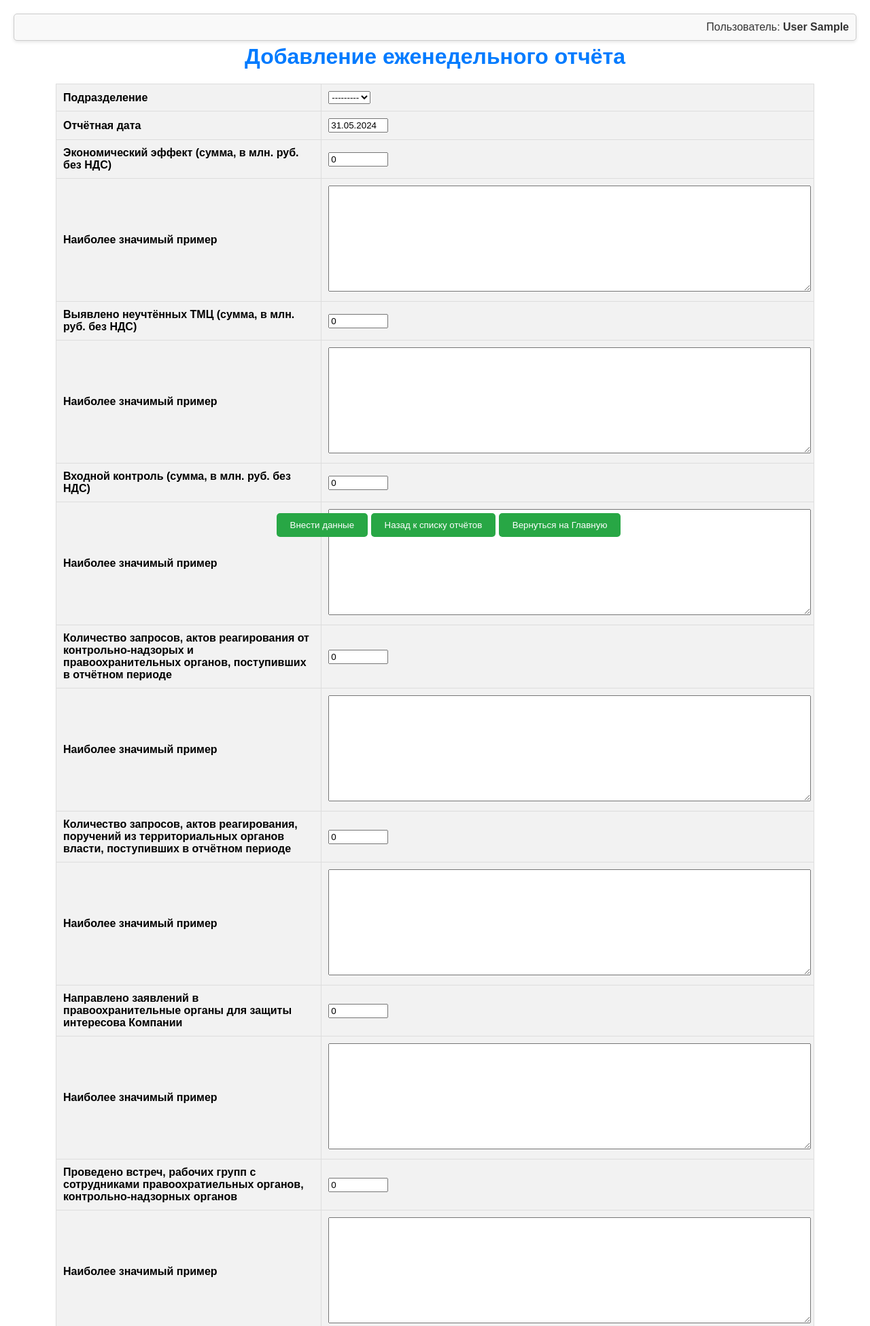
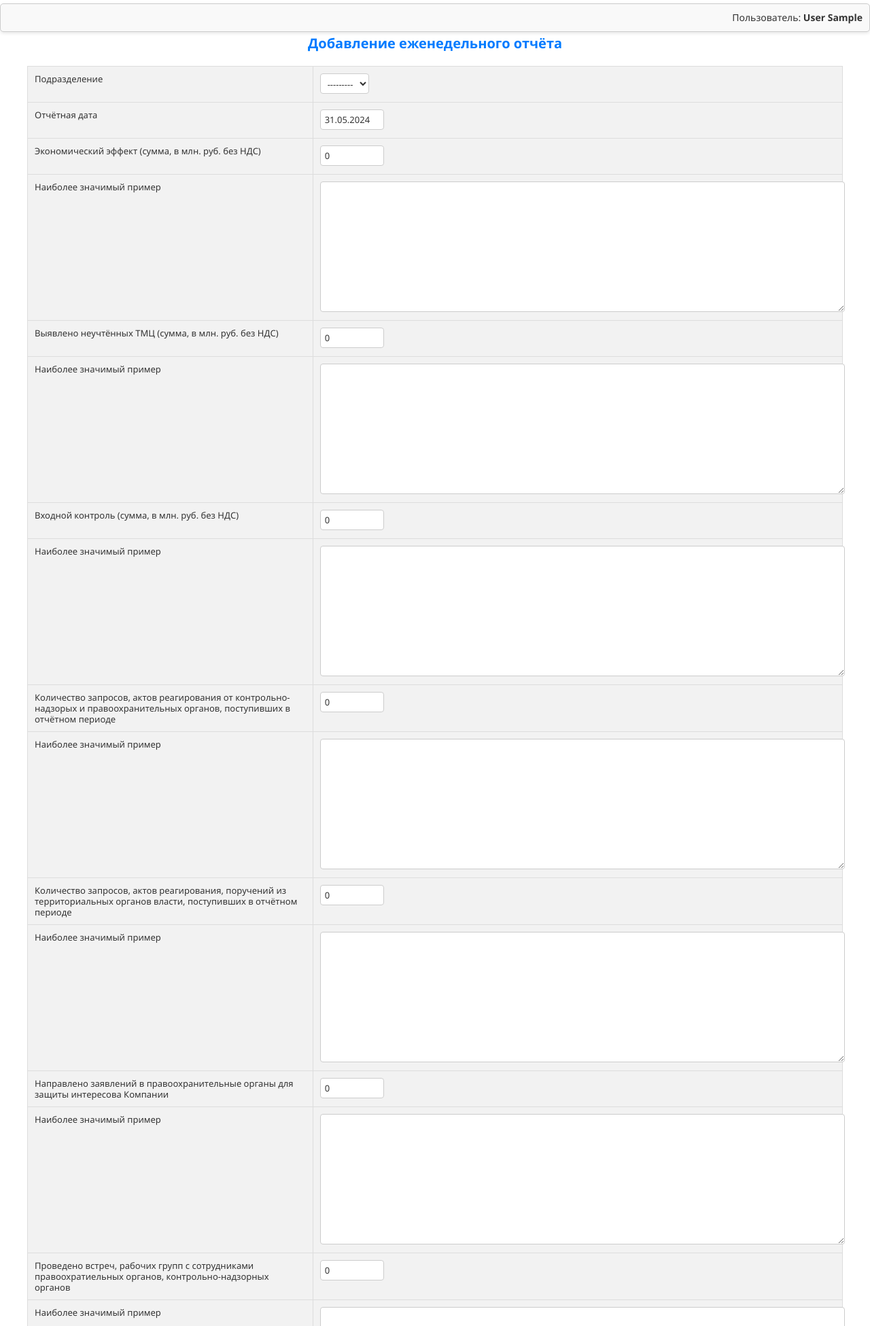
Before and after one commit to prizhimin/SB2, a Django app: page /general_weekly/add_general_weekly_report/ in a window 1280 px wide. Shown: the top 1951 px of the page at 68% size. Run offline with Django 5.2, Linux system fonts and the light colour scheme; the visitor is signed in with stand-in values (Sample User, id 1); data comes from the database, SQL or seed files in the repository; lists and menus that the app fills with data are empty.

Commit message:
Изменена структура html и исправлен urls

```diff
--- a/accounts/templates/accounts/login.html
+++ b/accounts/templates/accounts/login.html
@@ -8,7 +8,6 @@
     <link rel="stylesheet" type="text/css" href="{% static 'css/styles.css' %}">
 </head>
 <body>
-
     <form method="post" class="login-form">
         <h2>Вход</h2>
         {% csrf_token %}
--- a/daily/templates/daily/add_daily_report.html
+++ b/daily/templates/daily/add_daily_report.html
@@ -73,3 +73,5 @@
         </form>
     </div>
 {% endblock %}
+{% block buttons %}
+{% endblock %}
--- a/daily/templates/daily/edit_daily_report.html
+++ b/daily/templates/daily/edit_daily_report.html
@@ -58,6 +58,7 @@
                 <td>{{ form.field_11 }} </td>
             </tr>
         </table>
+        <p></p>
         <div class="actions">
             <button type="submit">Сохранить изменения</button>
             <!-- Кнопка "Назад к списку отчётов" -->
--- a/daily/templates/daily/report_details.html
+++ b/daily/templates/daily/report_details.html
@@ -59,6 +59,9 @@
                 </tr>
             </table>
         </div>
+    </div>
+{% endblock %}
+{% block buttons %}
     <div class="actions">
         <!-- Кнопка "Редактирование отчёта" -->
         <a href="{% url 'edit_daily_report' report.id %}" class="action-link">
@@ -73,5 +76,4 @@
             <button type="button">Назад к списку отчётов</button>
         </a>
     </div>
-    </div>
 {% endblock %}
--- a/daily/templates/daily/summary_report.html
+++ b/daily/templates/daily/summary_report.html
@@ -35,6 +35,9 @@
                     {% endfor %}
                 </ul>
             </div>
+    </div>
+{% endblock %}
+{% block buttons %}
     <div class="actions">
         <!-- Кнопка "Назад к списку отчётов" -->
         <a href="{% url 'daily_reports' %}" class="action-link">
@@ -45,5 +48,4 @@
             <button type="button">Вернуться на Главную</button>
         </a>
     </div>
-        </div>
 {% endblock %}
--- a/dashboard/templates/dashboard/dashboard.html
+++ b/dashboard/templates/dashboard/dashboard.html
@@ -13,6 +13,8 @@
             {% endfor %}
         </ul>
     </div>
+{% endblock %}
+{% block buttons %}
     <div class="actions">
         <a href="{% url 'accounts:custom_logout'  %}">
             <button type="button">Выход</button>
--- a/general_weekly/templates/general_weekly/add_general_weekly_report.html
+++ b/general_weekly/templates/general_weekly/add_general_weekly_report.html
@@ -20,7 +20,8 @@
 {%  endblock %}
 {% block content %}
     <h1>Добавление еженедельного отчёта</h1>
-        <form method="post">
+    <div class="container">
+        <form method="post" class="form-group">
             {% csrf_token %}
             <div class="container">
                 <table>
@@ -44,4 +45,7 @@
                 </a>
             </div>
         </form>
+    </div>
 {% endblock %}
+{% block buttons %}
+{% endblock %}
--- a/general_weekly/templates/general_weekly/report_details.html
+++ b/general_weekly/templates/general_weekly/report_details.html
@@ -93,6 +93,9 @@
                 </tr>
             </table>
         </div>
+    </div>
+{% endblock %}
+{% block buttons %}
     <div class="actions">
         <!-- Кнопка "Добавить новый ежедневный отчёт" -->
         <a href="{% url 'edit_general_weekly_report' report.id %}" class="action-link">
@@ -107,5 +110,4 @@
             <button type="button">Назад к списку отчётов</button>
         </a>
     </div>
-    </div>
 {% endblock %}
--- a/general_weekly/templates/general_weekly/report_list.html
+++ b/general_weekly/templates/general_weekly/report_list.html
@@ -25,6 +25,8 @@
                 {% endfor %}
             </ul>
     </div>
+{% endblock %}
+{% block buttons %}
     <!-- Кнопки  -->
     <div class="actions">
         <!-- Кнопка "Выход" -->
--- a/general_weekly/templates/general_weekly/summary_report.html
+++ b/general_weekly/templates/general_weekly/summary_report.html
@@ -35,6 +35,9 @@
                 {% endfor %}
             </ul>
         </div>
+    </div>
+{% endblock %}
+{% block buttons %}
     <div class="actions">
         <!-- Кнопка "Назад к списку отчётов" -->
         <a href="{% url 'general_weekly' %}" class="action-link">
@@ -45,5 +48,4 @@
             <button type="button">Вернуться на Главную</button>
         </a>
     </div>
-    </div>
 {% endblock %}
--- a/general_weekly/urls.py
+++ b/general_weekly/urls.py
@@ -7,7 +7,7 @@ urlpatterns = [
     path('', general_weekly, name='general_weekly'),  # Маршрут по умолчанию
     path('report/<int:report_id>/', general_weekly_report_details, name='general_weekly_report_details'),
     path('add_general_weekly_report/', add_general_weekly_report, name='add_general_weekly_report'),
-    path('edit_daily_report/<int:report_id>', edit_general_weekly_report, name='edit_general_weekly_report'),
+    path('edit_weekly_report/<int:report_id>', edit_general_weekly_report, name='edit_general_weekly_report'),
     path('access_denied_page/', general_weekly_access_denied_page, name='general_weekly_access_denied_page'),
     path('success_page/', success_page, name='success_page'),
     path('summary_report/', general_weekly_summary_report, name='general_weekly_summary_report'),
--- a/static/css/styles.css
+++ b/static/css/styles.css
@@ -1,47 +1,43 @@
 /* styles.css */
 
-/* Определение основного шрифта и внешнего отступа для всего контента страницы */
-body {
-    font-family: Arial, sans-serif; /* Используемый шрифт */
-    margin: 20px; /* Внешний отступ для всего контента */
+/* Общие стили для всех элементов страницы */
+html, body {
+    margin: 0; /* Убираем внешние отступы */
+    padding: 0; /* Убираем внутренние отступы */
+    height: 100%; /* Задаем высоту страницы в 100% высоты окна браузера */
 }
 
-/* Стили для заголовка h1 */
-h1 {
-    color: #007bff; /* Цвет текста заголовка */
-    text-align: center; /* Выравнивание текста по центру */
-    margin-top: 0; /* Убираем верхний отступ заголовка */
+/* Стили для header */
+header {
+    position: fixed; /* Фиксируем заголовок */
+    top: 0; /* Прикрепляем заголовок к верхней границе окна браузера */
+    width: 100%; /* Ширина равна 100% ширины окна браузера */
 }
 
-/* Стили для таблицы */
-table {
-    width: 100%; /* Ширина таблицы равна 100% от родительского контейнера */
-    border-collapse: collapse; /* Слияние границ ячеек */
-    margin-top: 20px; /* Отступ сверху для таблицы */
+/* Стили для main */
+main {
+    padding-top: 40px; /* Внутренний отступ сверху для учета высоты заголовка */
+    padding-bottom: 80px; /* Внутренний отступ снизу для учета высоты подвала */
+    min-height: calc(100% - 120px); /* Минимальная высота контейнера main (высота окна минус высота header и footer) */
 }
 
-/* Стили для ячеек заголовка и данных таблицы */
-th, td {
-    padding: 10px; /* Внутренний отступ в ячейках */
-    text-align: left; /* Выравнивание текста в ячейках по левому краю */
-    border: 1px solid #ddd; /* Граница ячеек */
+/* Стили для footer */
+footer {
+    padding: 10px 0; /* Внутренний отступ сверху и снизу */
+    position: fixed; /* Фиксируем подвал */
+    bottom: 0; /* Прикрепляем подвал к нижней границе окна браузера */
+    width: 100%; /* Ширина равна 100% ширины окна браузера */
 }
 
-/* Стили для ячеек заголовка таблицы */
-th {
-    background-color: #f2f2f2; /* Цвет фона ячеек заголовка */
+/* Стили для .container внутри main */
+main .container {
+    max-width: 1200px; /* Максимальная ширина контейнера main */
+    margin: 0 auto; /* Выравниваем контейнер по центру */
 }
 
-/* Стили для первой колонки таблицы */
-tr, td:first-child {
-    width: 40%; /* Ширина первой колонки равна 40% от общей ширины таблицы */
-}
-
-/* Стили для контейнера, содержащего основное содержимое страницы */
-.container {
-    width: 90%; /* Ширина контейнера равна 90% от родительского контейнера */
-    max-width: 2000px; /* Максимальная ширина контейнера */
-    margin: 0 auto; /* Автоматическое выравнивание контейнера по центру */
+/* Стили для footer */
+footer {
+    text-align: center; /* Выравниваем кнопки по центру */
 }
 
 /* Стили для формы входа */
@@ -52,6 +48,7 @@ tr, td:first-child {
     justify-content: center; /* Выравниваем элементы формы по центру по вертикали */
     height: 100vh; /* Высота формы равна высоте окна браузера */
 }
+
 
 /* Стили для меток (label) в форме входа */
 .login-form label {
@@ -70,8 +67,7 @@ tr, td:first-child {
 }
 
 /* Стили для кнопок в форме входа и других действий */
-.login-button,
-.action-button {
+.login-button{
     background-color: #28a745; /* Зеленый цвет фона кнопок */
     color: white; /* Цвет текста кнопок */
     padding: 10px 20px; /* Внутренний отступ для кнопок */
@@ -82,9 +78,31 @@ tr, td:first-child {
 }
 
 /* Псевдоклассы для кнопок в форме входа и других действий при наведении */
-.login-button:hover,
-.action-button:hover {
+.login-button:hover{
     background-color: #218838; /* Темно-зеленый цвет фона кнопок при наведении */
+}
+
+/* Стиль имени пользователя */
+.user-info {
+    text-align: right;
+    /*font-family: Arial, sans-serif;*/
+    font-size: 14px;
+    color: #333;
+    margin-top: 5px;
+    margin-bottom: 5px;
+    padding: 10px;
+    background-color: #f9f9f9;
+    border-radius: 5px;
+    box-shadow: 0px 2px 5px rgba(0, 0, 0, 0.1);
+
+    /* Добавим немного дополнительных стилей для украшения */
+    border: 1px solid #ccc; /* Добавим границу вокруг блока */
+    transition: background-color 0.3s ease, color 0.3s ease; /* Плавное изменение цвета фона и текста при наведении */
+}
+
+.user-info:hover {
+    background-color: #eaeaea; /* Изменяем фон блока при наведении */
+    color: #555; /* Изменяем цвет текста при наведении */
 }
 
 /* Стили для элементов списка отчётов */
@@ -98,7 +116,8 @@ tr, td:first-child {
 /* Стили для элементов списка (каждого отдельного отчёта) */
 .report-list li {
     list-style-type: none; /* Убираем маркеры списка */
-    margin-bottom: 3px; /* Уменьшаем расстояние между элементами списка по вертикали */
+    margin-bottom: 0px; /* Уменьшаем расстояние между элементами списка по вертикали */
+    font-size: 12pt; /* Устанавливаем размер шрифта */
 }
 
 /* Стили для ссылок внутри списка отчётов */
@@ -116,13 +135,30 @@ tr, td:first-child {
     background-color: #555555; /* Темно-серый цвет фона ссылок при наведении */
 }
 
-/* Стили для контейнера кнопок действий (например, кнопок "Выход", "Добавить отчёт" и т.д.) */
-.actions {
-    position: fixed; /* Фиксируем позицию контейнера */
-    bottom: 10px; /* Привязываем контейнер к нижнему краю окна браузера */
-    width: 100%; /* Ширина контейнера равна ширине окна браузера */
-    text-align: center; /* Выравниваем кнопки по центру */
-    margin-top: 20px; /* Немного отступа от таблицы до кнопок */
+/* Стили для кнопок внутри группы формы */
+.form-group button {
+    background-color: #28a745; /* Зеленый цвет фона кнопок */
+    color: white; /* Белый цвет текста кнопок */
+    padding: 10px 20px; /* Внутренний отступ для кнопок */
+    border: none; /* Убираем границу у кнопок */
+    border-radius: 5px; /* Закругление углов кнопок */
+    cursor: pointer; /* Устанавливаем курсор указателя при наведении на кнопки */
+    transition: background-color 0.3s ease; /* Плавный переход цвета фона кнопок при наведении */
+}
+
+/* Псевдоклассы для кнопок внутри группы формы при наведении */
+.form-group button:hover {
+    background-color: #218838; /* Темно-зеленый цвет фона кнопок при наведении */
+}
+
+/* Стили для полей ввода */
+input[type="text"],
+input[type="password"],
+input[type="email"],
+input[type="number"],
+input[type="date"],
+textarea {
+    width: 80px; /* Ширина полей ввода */
 }
 
 /* Стили для кнопок действий (зеленого цвета) в контейнере */
@@ -162,56 +198,34 @@ tr, td:first-child {
     background-color: #d39e00; /* Темно-желтый цвет фона кнопок при наведении */
 }
 
-/* Стили для полей ввода */
-input[type="text"],
-input[type="password"],
-input[type="email"],
-input[type="number"],
-input[type="date"],
-textarea {
-    width: 80px; /* Ширина полей ввода */
+/* Стили для заголовка h1 */
+h1 {
+    color: #007bff; /* Цвет текста заголовка */
+    text-align: center; /* Выравнивание текста по центру */
+    margin-top: 10px; /* Убираем верхний отступ заголовка */
+    font-weight: bold; /* Жирный шрифт */
 }
 
-/* Стили для кнопок внутри группы формы */
-.form-group button {
-    background-color: #28a745; /* Зеленый цвет фона кнопок */
-    color: white; /* Белый цвет текста кнопок */
-    padding: 10px 20px; /* Внутренний отступ для кнопок */
-    border: none; /* Убираем границу у кнопок */
-    border-radius: 5px; /* Закругление углов кнопок */
-    cursor: pointer; /* Устанавливаем курсор указателя при наведении на кнопки */
-    transition: background-color 0.3s ease; /* Плавный переход цвета фона кнопок при наведении */
+/* Стили для таблицы */
+table {
+    width: 100%; /* Ширина таблицы равна 100% от родительского контейнера */
+    border-collapse: collapse; /* Слияние границ ячеек */
+    margin-top: 20px; /* Отступ сверху для таблицы */
 }
 
-/* Псевдоклассы для кнопок внутри группы формы при наведении */
-.form-group button:hover {
-    background-color: #218838; /* Темно-зеленый цвет фона кнопок при наведении */
+/* Стили для ячеек заголовка и данных таблицы */
+th, td {
+    padding: 10px; /* Внутренний отступ в ячейках */
+    text-align: left; /* Выравнивание текста в ячейках по левому краю */
+    border: 1px solid #ddd; /* Граница ячеек */
 }
 
-/* Стили для меток (label) в форме */
-.form-group label {
-    width: 200px; /* Задайте ширину метки */
-    display: inline-block; /* Для корректного отображения ширины */
+/* Стили для ячеек заголовка таблицы */
+th {
+    background-color: #f2f2f2; /* Цвет фона ячеек заголовка */
 }
 
-.user-info {
-    text-align: right;
-    font-family: Arial, sans-serif;
-    font-size: 16px;
-    color: #333;
-    margin-top: 5px;
-    margin-bottom: 5px;
-    padding: 10px;
-    background-color: #f9f9f9;
-    border-radius: 5px;
-    box-shadow: 0px 2px 5px rgba(0, 0, 0, 0.1);
-
-    /* Добавим немного дополнительных стилей для украшения */
-    border: 1px solid #ccc; /* Добавим границу вокруг блока */
-    transition: background-color 0.3s ease, color 0.3s ease; /* Плавное изменение цвета фона и текста при наведении */
+/* Стили для первой колонки таблицы */
+tr, td:first-child {
+    width: 40%; /* Ширина первой колонки равна 40% от общей ширины таблицы */
 }
-
-.user-info:hover {
-    background-color: #eaeaea; /* Изменяем фон блока при наведении */
-    color: #555; /* Изменяем цвет текста при наведении */
-}
--- a/templates/base.html
+++ b/templates/base.html
@@ -5,15 +5,37 @@
         <meta charset="UTF-8">
         <meta name="viewport" content="width=device-width, initial-scale=1.0">
         <title>{% block title %}{% endblock %}</title>
+        <!-- Подключаем административные стили -->
+        <link rel="stylesheet" type="text/css" href="{% static 'admin/css/base.css' %}">
+        <link rel="stylesheet" type="text/css" href="{% static 'admin/css/widgets.css' %}">
+        <!-- Подключаем jQuery -->
+        <script type="text/javascript" src="{% static 'admin/js/vendor/jquery/jquery.js' %}"></script>
+        <!-- Подключаем интернационализацию -->
+        <script type="text/javascript" src="{% url 'admin:jsi18n' %}"></script>
+        <!-- Подключаем административные скрипты -->
+        <script type="text/javascript" src="{% static 'admin/js/core.js' %}"></script>
+{#        <script type="text/javascript" src="{% static 'admin/js/vendor/xregexp/xregexp.js' %}"></script>#}
+{#        <script type="text/javascript" src="{% static 'admin/js/actions.js' %}"></script>#}
+{#        <script type="text/javascript" src="{% static 'admin/js/admin/RelatedObjectLookups.js' %}"></script>#}
+        <script type="text/javascript" src="{% static 'admin/js/admin/DateTimeShortcuts.js' %}"></script>
+        <script type="text/javascript" src="{% static 'admin/js/calendar.js' %}"></script>
         <link rel="stylesheet" type="text/css" href="{% static 'css/styles.css' %}">
         {% block styles %}
         {% endblock %}
     </head>
     <body>
-        {% if user %}
-            <p class="user-info">Пользователь: <b>{{ user.last_name }} {{ user.first_name }}</b></p>
-        {% endif %}
-        {% block content %}
-        {% endblock %}
+        <header>
+            {% if user %}
+                <p class="user-info">Пользователь: <b>{{ user.last_name }} {{ user.first_name }}</b></p>
+            {% endif %}
+        </header>
+        <main>
+            {% block content %}
+            {% endblock %}
+        </main>
+        <footer>
+            {% block buttons %}
+            {% endblock %}
+        </footer>
     </body>
 </html>
```
Also changed, not shown: commondata/forms.py (+8 -2 lines), daily/models.py (+4 -3 lines), daily/templates/daily/reports_list.html (+10 -6 lines), daily/views.py (+10 -4 lines), general_weekly/templates/general_weekly/edit_general_weekly_report.html (+5 -3 lines). Lines whose indentation alone changed are shown as unchanged.
